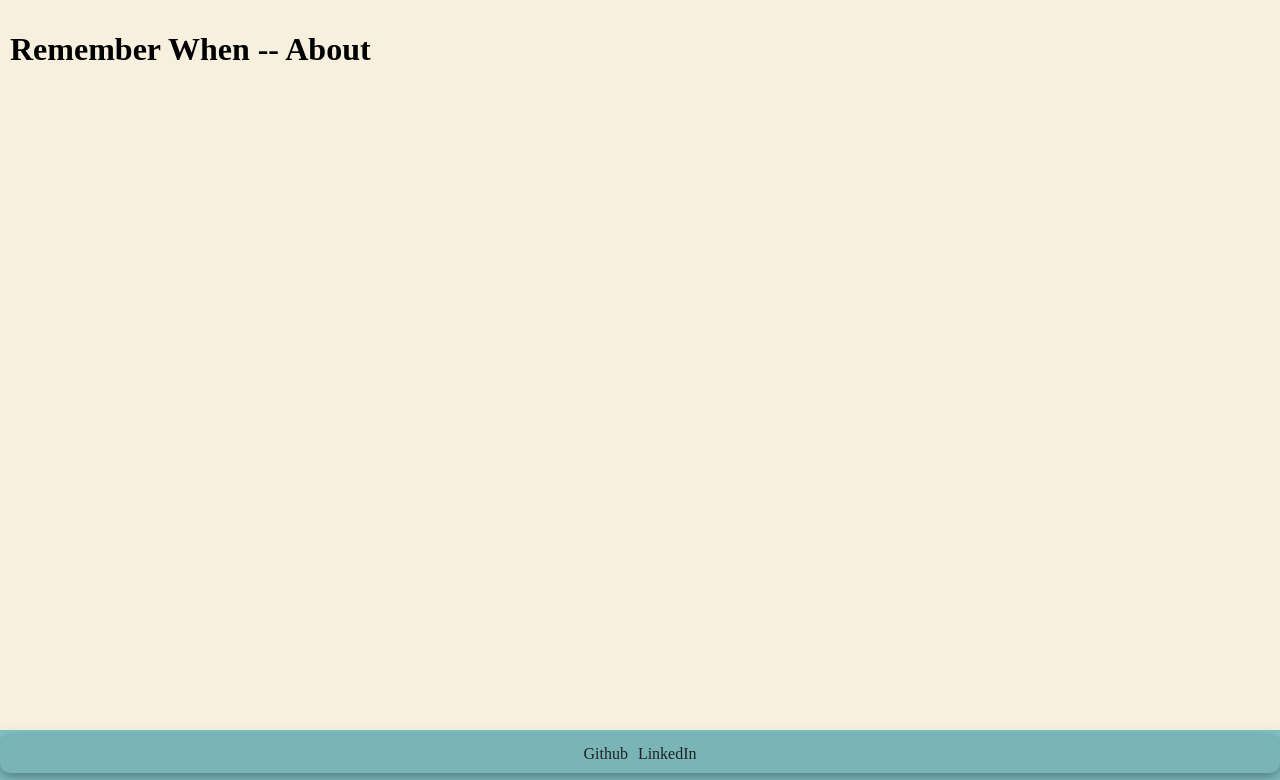
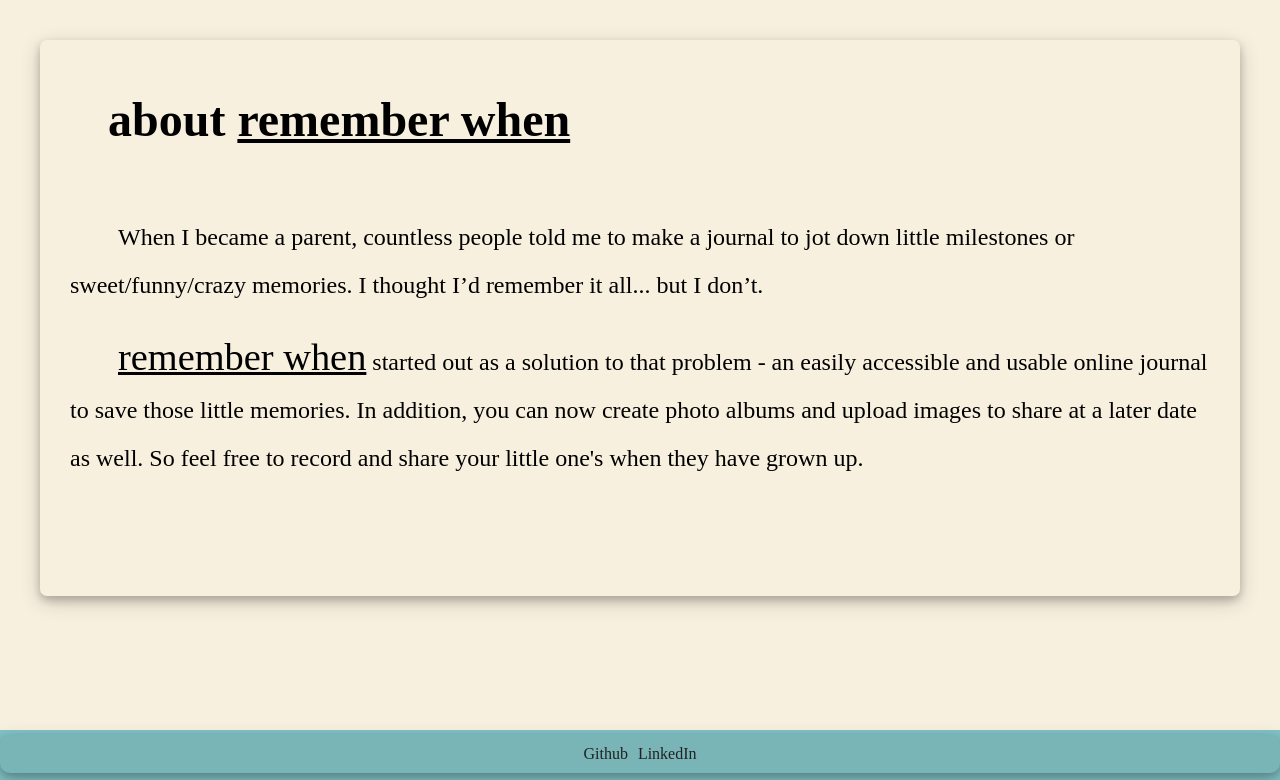
Before and after one commit to aggarabedian/remember_when, a Django app: page /about/ in a window 1280 px wide. Shown: the part 154-934 px from the top of the page. Run offline with Django 3.2, Linux system fonts and the light colour scheme; some web fonts are replaced.

Commit message:
Styles about page

```diff
--- a/main_app/static/styles/main.css
+++ b/main_app/static/styles/main.css
@@ -296,6 +296,42 @@ a {
   padding-left: 50px;
 }
 
+
+/* == About == */
+
+.about_body {
+  /* background-image: url(../../static/images/bg.jpg); */
+}
+
+.about_container {
+  margin: 30px;
+  padding: 10px;
+  box-shadow: 0 4px 8px 0 rgba(0, 0, 0, 0.2), 0 6px 20px 0 rgba(0, 0, 0, 0.19);
+  border-radius: 7px;
+  /* backdrop-filter: blur(10px); */
+}
+
+.about_title {
+  padding: 10px;
+  text-indent: 2em;
+  font-size: 1.5em;
+}
+
+.about_content {
+  padding: 0 20px 80px 20px;
+  text-indent: 2em;
+  font-size: 1.5em;
+  line-height: 2em;
+}
+
+.about_rw {
+  text-decoration: underline;
+}
+
+.about_rw_small {
+  text-decoration: underline;
+  font-size: 1.6em;
+}
 
 
 /* == Album List == */
--- a/main_app/templates/about.html
+++ b/main_app/templates/about.html
@@ -3,5 +3,15 @@
 {% block title %}About{% endblock title %}
 
 {% block content %}
-  <h1>Remember When -- About</h1>
+  <div class="about_body">
+    <div class="about_container">
+      <div class="about_title">
+        <h1>about <span class="about_rw">remember when</span></h1>
+      </div>
+      <div class="about_content">
+        <p>When I became a parent, countless people told me to make a journal to jot down little milestones or sweet/funny/crazy memories. I thought I’d remember it all... but I don’t.</p>
+        <p><span class="about_rw_small">remember when</span> started out as a solution to that problem - an easily accessible and usable online journal to save those little memories. In addition, you can now create photo albums and upload images to share at a later date as well. So feel free to record and share your little one's when they have grown up.</p>
+      </div>
+    </div>
+  </div>
 {% endblock content %}
```
